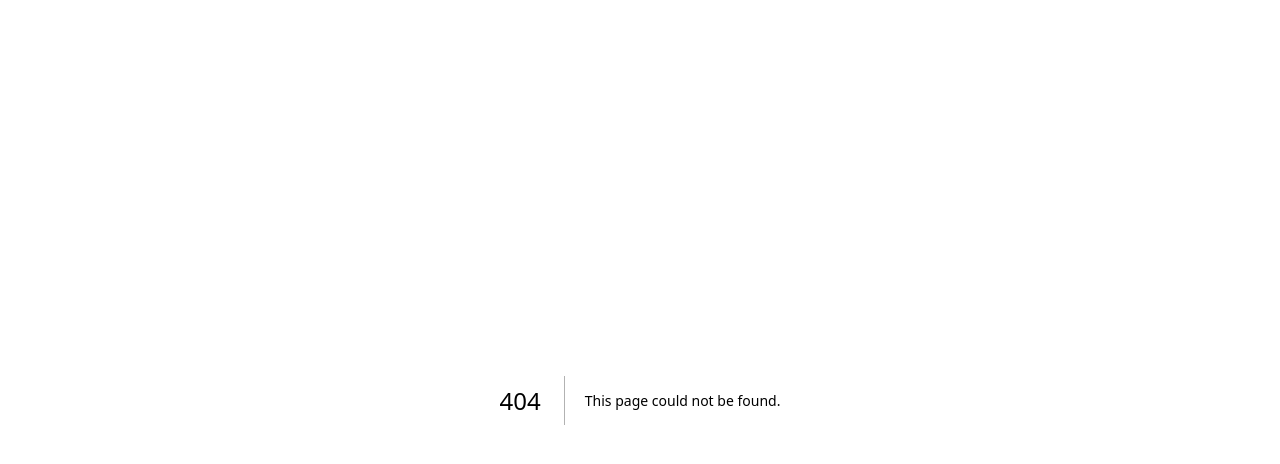
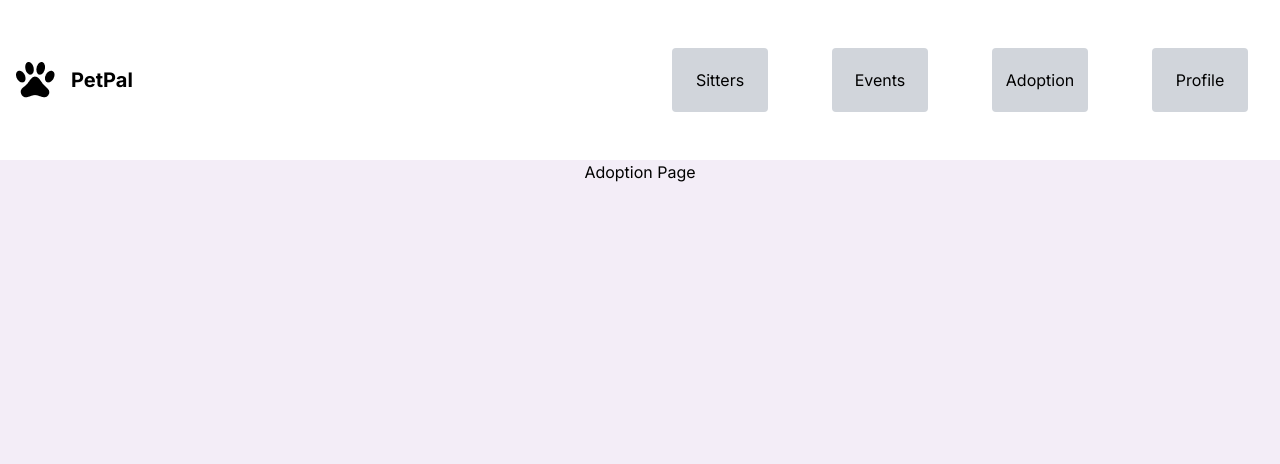
Before and after one commit to dhruv-gambhir/petpet, a Next.js app in the folder client/: page /adoption in a window 1280 px wide. Before the commit this address had no page. Shown: the top 464 px of the page. Built offline with nearby package versions, Linux system fonts and the light colour scheme.

Commit message:
Files put in correct place

```diff
--- /dev/null
+++ b/client/app/(webapp)/adoption/page.js
@@ -0,0 +1,3 @@
+export default function AdoptionPage() {
+    return(<p>Adoption Page</p>);
+}
--- /dev/null
+++ b/client/app/(webapp)/profile/page.js
@@ -0,0 +1,3 @@
+export default function ProfilePage() {
+    return(<p>Profile Page</p>);
+}
--- a/client/app/owner/page.js
+++ b/client/app/(webapp)/sitters/owner/page.js
@@ -1,5 +1,5 @@
 "use client"
-import catBg from '../../public/cat_bg.png';
+import catBg from '../../../../public/cat_bg.png';
 import { useRouter } from "next/navigation";
 import PopupForm from './NewSittingRequest';
 
--- /dev/null
+++ b/client/app/(webapp)/sitters/sitter/page.js
@@ -0,0 +1,3 @@
+export default function SitterPage() {
+    return(<p>Sitter Page</p>);
+}
--- a/client/app/Components/NavBar.js
+++ b/client/app/Components/NavBar.js
@@ -14,7 +14,7 @@ export default function NavBar() {
                     <button
                         className="h-16 w-1/6 bg-gray-300 border-1 border-black rounded mx-8 justify-end"
                         onClick={() => {
-                            router.push("./sitters");
+                            router.push("/sitters/owner");
                         }}
                     >
                         Sitters
@@ -22,7 +22,7 @@ export default function NavBar() {
                     <button
                         className="w-1/6 bg-gray-300 border-1 border-black rounded mx-8"
                         onClick={() => {
-                            router.push("./events");
+                            router.push("/events");
                         }}
                     >
                         Events
@@ -30,7 +30,7 @@ export default function NavBar() {
                     <button
                         className="w-1/6 bg-gray-300 border-1 border-black rounded mx-8"
                         onClick={() => {
-                            router.push("./adoption");
+                            router.push("/adoption");
                         }}
                     >
                         Adoption
@@ -38,7 +38,7 @@ export default function NavBar() {
                     <button
                         className="w-1/6 bg-gray-300 border-1 border-black rounded mx-8"
                         onClick={() => {
-                            router.push("./profile");
+                            router.push("/profile");
                         }}
                     >
                         Profile
--- a/client/app/owner/layout.js
+++ /dev/null
@@ -1,11 +0,0 @@
-
-import NavBar from '../Components/NavBar';
-
-export default function WebappLayout({ children }) {
-  return (
-    <>
-      <NavBar />
-      {children}
-    </>
-  );
-}
```
Also changed, not shown: client/app/(webapp)/layout.js (line endings or trailing spaces), client/app/(webapp)/sitters/owner/NewSittingRequest.js (renamed from client/app/owner/NewSittingRequest.js).
